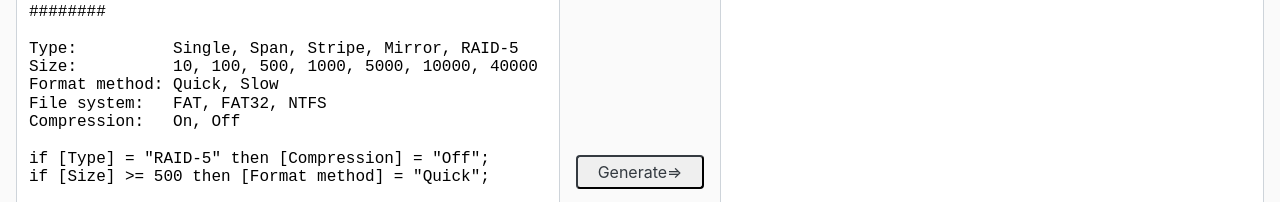
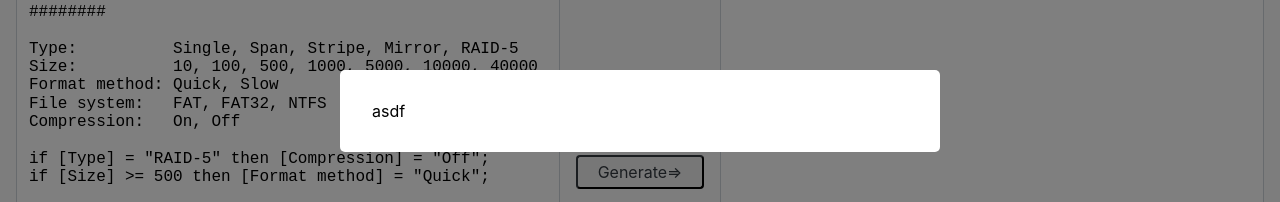
Before and after one commit to tam315/pairwise-pict-online, a Next.js app in the folder frontend/: page / in a window 1280 px wide. Shown: the part 289-491 px from the top of the page. Built offline with nearby package versions, Linux system fonts and the light colour scheme.

Commit message:
add components WIP

```diff
--- /dev/null
+++ b/frontend/src/components/ModalDialog/ModalDialog.tsx
@@ -0,0 +1,55 @@
+import { css } from 'emotion';
+import React from 'react';
+import { Portal } from '../Portal/Portal';
+
+interface IProps {
+  isOpen: boolean;
+}
+
+export const ModalDialog: React.FC<IProps> = (props) => {
+  const { isOpen, ...rest } = props;
+
+  // オープン状態になるたびに新しくPortalを生成することで、
+  // 時間的に後に開いたモーダルを<body>直下レベルの「より後方」に描写させる。
+  // これにより、z-indexを意識することなく、重なり順を正しく制御することができる。
+  if (!isOpen) return null;
+
+  const styles = {
+    container: css`
+      align-items: center;
+      display: flex;
+      height: 100vh;
+      justify-content: center;
+      left: 0;
+      position: fixed;
+      top: 0;
+      width: 100vw;
+    `,
+    backdrop: css`
+      background-color: #000;
+      height: 100%;
+      opacity: 0.5;
+      position: absolute;
+      width: 100%;
+    `,
+    modalContent: css`
+      background: white;
+      border-radius: 5px;
+      max-width: 600px;
+      padding: 2rem;
+      position: absolute;
+      width: 50%;
+    `,
+  };
+
+  console.log(styles);
+
+  return (
+    <Portal>
+      <div className={styles.container}>
+        <div className={styles.backdrop} />
+        <div className={styles.modalContent}>asdf</div>
+      </div>
+    </Portal>
+  );
+};
--- /dev/null
+++ b/frontend/src/components/ModalDialog/index.ts
@@ -0,0 +1 @@
+export * from './ModalDialog';
--- /dev/null
+++ b/frontend/src/components/Portal/Portal.tsx
@@ -0,0 +1,31 @@
+import React, { useEffect } from 'react';
+import ReactDOM from 'react-dom';
+
+interface IProps {
+  children: React.ReactNode;
+}
+
+export const Portal: React.FC<IProps> = (props) => {
+  const { children } = props;
+  let targetNode;
+
+  // SSR
+  if (typeof document === 'undefined') {
+    return null;
+  }
+
+  useEffect(() => {
+    return () => {
+      document.body.removeChild(targetNode);
+    };
+  }, []);
+
+  // Create a new div element as a child of BODY
+  if (!targetNode) {
+    targetNode = document.createElement('div');
+    document.body.appendChild(targetNode);
+  }
+
+  // Render children as a child element of the created div
+  return ReactDOM.createPortal(children, targetNode);
+};
--- /dev/null
+++ b/frontend/src/components/Portal/index.ts
@@ -0,0 +1 @@
+export * from './Portal';
--- a/frontend/src/features/top/Top.tsx
+++ b/frontend/src/features/top/Top.tsx
@@ -1,5 +1,6 @@
 import React, { useCallback, useState } from 'react';
 import { Button } from '../../components/Button';
+import { ModalDialog } from '../../components/ModalDialog';
 import { Textarea } from '../../components/Textarea';
 import { Header } from '../header';
 import style from './Top.module.css';
@@ -82,6 +83,7 @@ export const Top = () => {
           </div>
         </div>
       </div>
+      <ModalDialog isOpen />
     </div>
   );
 };
```
